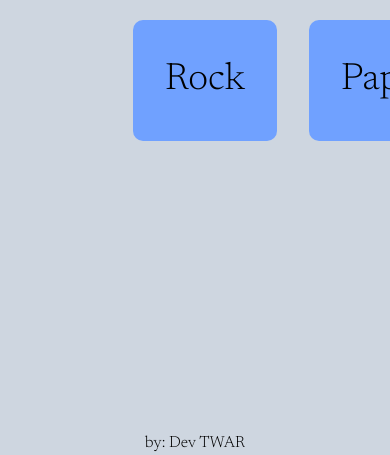
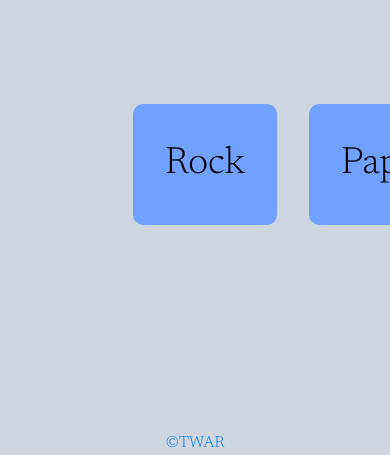
Before and after one commit to TWOdunlami/RPSgame, a plain HTML site: page index.html in a window 390 px wide. Shown: the part 389-844 px from the top of the page. Drawn offline with nearby package versions, Linux system fonts and the light colour scheme.

Commit message:
web Link to educational projects added to footer text. styling added to maintain skeletal footer and visited stying is 'black' to showcase text decoration as none.

```diff
--- a/index.html
+++ b/index.html
@@ -52,7 +52,9 @@
 		<!--Reload the game -->
 		<button class="reload"></button>
  </section>
- <footer>by: Dev TWAR</footer>
+ <footer>
+    <a href="https://twar-portfolio.netlify.app/">&#169;TWAR</a>
+    </footer>
  <script src="main.js"></script>
 </body>
 </html>
--- a/style.css
+++ b/style.css
@@ -89,6 +89,11 @@ footer {
 	background-color: var(--main-color);
 	color: black;
 	text-align: center;
+	text-decoration: none;
+	cursor: pointer;
+  }
+  :visited {
+	  color: black;
   }
 
 /* Responsive Design */
@@ -102,6 +107,9 @@ footer {
 		top: 200px;
 		width: 100vw;
 	}
+	.options {
+		margin-top: 200px;
+	}
 	.choices {
 		width: 100vw;
 	}
```
